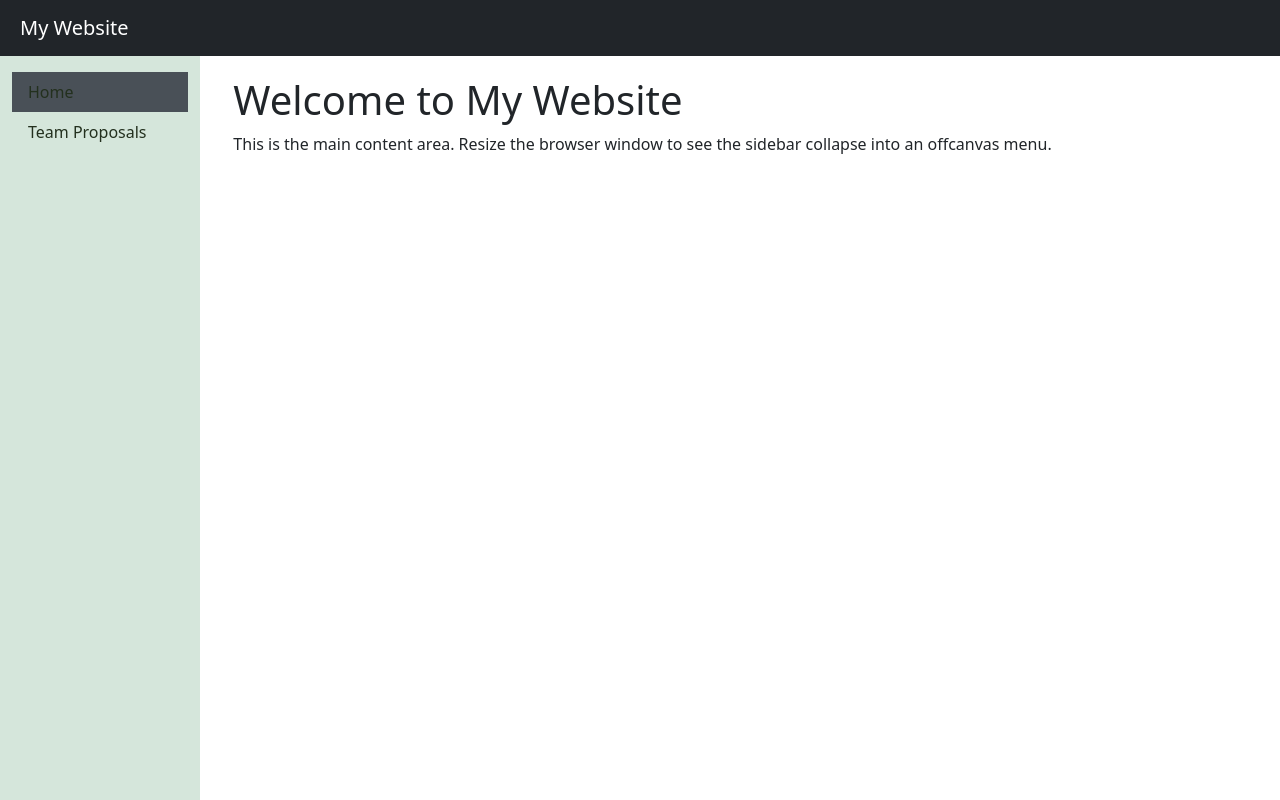
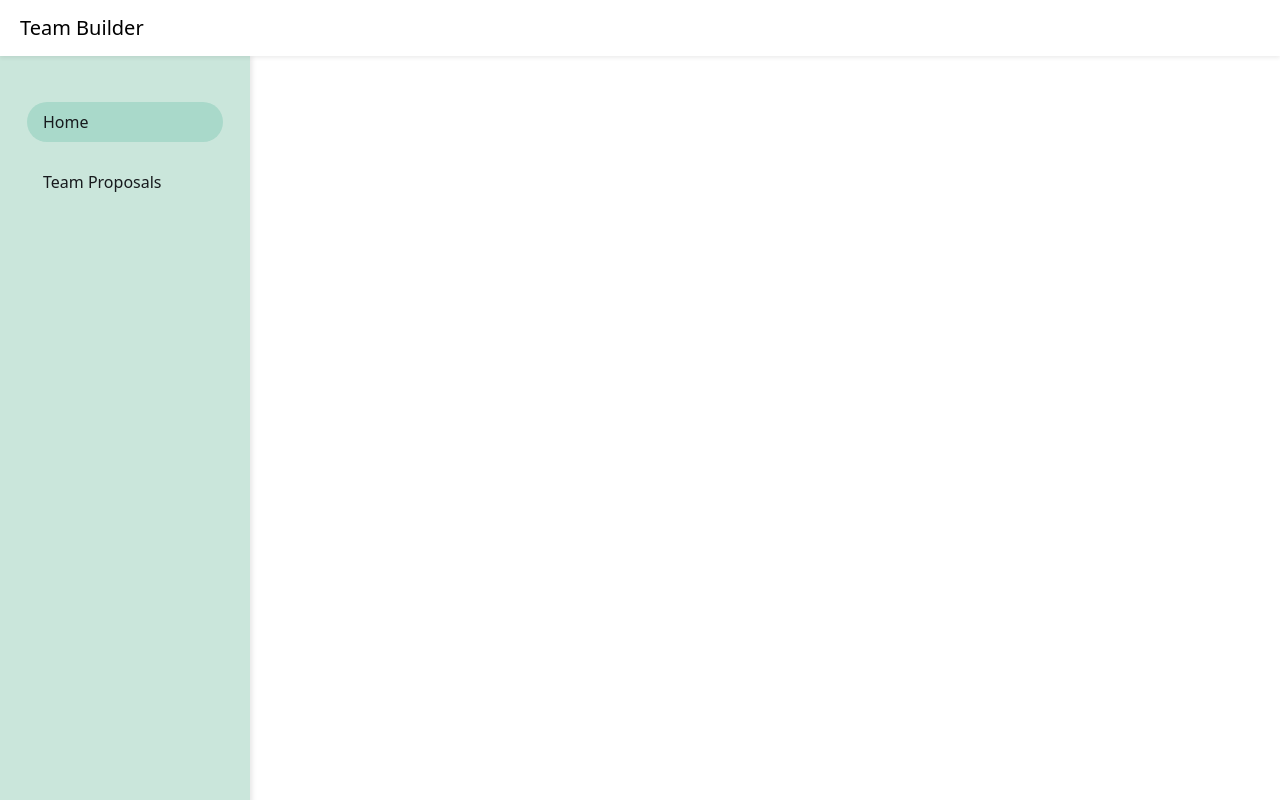
Before and after one commit to Ali-Asiri-X/SWE363-Project, a plain HTML site: page student-homepage.html in a window 1280 px wide. Drawn offline with nearby package versions, Linux system fonts and the light colour scheme.

Commit message:
Update student homepage layout and styles; add sidebar functionality

```diff
--- a/student-homepage.html
+++ b/student-homepage.html
@@ -2,51 +2,24 @@
 <html lang="en">
 <head>
   <meta charset="UTF-8">
-  <title>Responsive Sidebar with Offcanvas</title>
+  <title>Team Builder</title>
   <!-- Bootstrap CSS -->
   <link href="https://cdn.jsdelivr.net/npm/bootstrap@5.3.0/dist/css/bootstrap.min.css" rel="stylesheet">
+  <link href="styles.css" rel="stylesheet">
   <style>
     /* Custom styles */
-    body {
-      overflow-x: hidden;
-    }
-    .sidebar {
-      min-width: 200px;
-      max-width: 200px;
-      height: 100vh;
-      position: fixed;
-      top: 56px; /* Height of navbar */
-      left: 0;
-      background-color: #d5e6db;
-      color: #0e1a10;
-    }
-    .sidebar .nav-link {
-      color: #23301e;
-    }
-    .sidebar .nav-link.active {
-      background-color: #495057;
-    }
-    @media (max-width: 992px) {
-      /* Hide the sidebar by default on smaller screens */
-      .sidebar {
-        display: none;
-      }
-    }
-    .content {
-      margin-top: 56px; /* Height of navbar */
-      padding: 20px;
-    }
+
   </style>
 </head>
 <body>
   <!-- Navbar -->
-  <nav class="navbar navbar-dark bg-dark fixed-top">
+  <nav class="navbar navbar-light bg-white fixed-top shadow-sm">
     <div class="container-fluid">
       <!-- Offcanvas Toggle Button -->
       <button class="navbar-toggler d-lg-none" type="button" data-bs-toggle="offcanvas" data-bs-target="#offcanvasSidebar" aria-controls="offcanvasSidebar">
         <span class="navbar-toggler-icon"></span>
       </button>
-      <a class="navbar-brand ms-2" href="#">My Website</a>
+      <a class="navbar-brand ms-2" href="#">Team Builder</a>
     </div>
   </nav>
 
@@ -71,7 +44,7 @@
       </nav>
 
       <!-- Offcanvas Sidebar for Small Screens -->
-      <div class="offcanvas offcanvas-start bg-dark" tabindex="-1" id="offcanvasSidebar" aria-labelledby="offcanvasSidebarLabel">
+      <div class="offcanvas offcanvas-start bg-light" tabindex="-1" id="offcanvasSidebar" aria-labelledby="offcanvasSidebarLabel"></div>
         <div class="offcanvas-header">
           <h5 class="offcanvas-title text-white" id="offcanvasSidebarLabel">Menu</h5>
           <button type="button" class="btn-close btn-close-white text-reset" data-bs-dismiss="offcanvas" aria-label="Close"></button>
@@ -79,12 +52,12 @@
         <div class="offcanvas-body">
           <ul class="nav flex-column">
             <li class="nav-item">
-              <a class="nav-link active text-white" href="#">
+              <a class="nav-link active text-dark" href="#">
                 Home
               </a>
             </li>
             <li class="nav-item">
-              <a class="nav-link text-white" href="#">
+                <a class="nav-link text-dark" href="#"></a>
                 Team Proposals
               </a>
             </li>
@@ -93,9 +66,9 @@
       </div>
 
       <!-- Main Content -->
-      <main class="col-lg-10 ms-auto content">
-        <h1>Welcome to My Website</h1>
-        <p>This is the main content area. Resize the browser window to see the sidebar collapse into an offcanvas menu.</p>
+      <main class="col-lg-10 ms-sm-auto px-md-4 content">
+        <h1></h1>
+        <p></p>
       </main>
     </div>
   </div>
--- /dev/null
+++ b/styles.css
@@ -0,0 +1,40 @@
+body {
+    overflow-x: hidden;
+  }
+.sidebar {
+    min-width: 250px;
+    max-width: 250px;
+    height: 100vh;
+    position: fixed;
+    top: 56px; /* Height of navbar */
+    left: 0;
+    background-color: #cae6db;
+    color: #171212;
+    padding-top: 20px;
+    box-shadow: 2px 0 5px rgba(0,0,0,0.1);
+  }
+  .sidebar .nav-link {
+    color: #171a1d;
+    margin: 10px 15px;
+  }
+  .sidebar .nav-link:hover {
+    color: #fff;
+    background-color: #a9d9ca;
+    border-radius: 25px; /* Increased border-radius */
+  }
+  .sidebar .nav-link.active {
+    background-color: #a9d9ca;
+    color: #171a1d;
+    border-radius: 25px; /* Increased border-radius */
+  }
+  @media (max-width: 992px) {
+    /* Hide the sidebar by default on smaller screens */
+    .sidebar {
+      display: none;
+    }
+  }
+  .content {
+    margin-left: 250px; /* Width of sidebar */
+    margin-top: 56px; /* Height of navbar */
+    padding: 20px;
+  }
```
Also changed, not shown: scripts.js (added).
